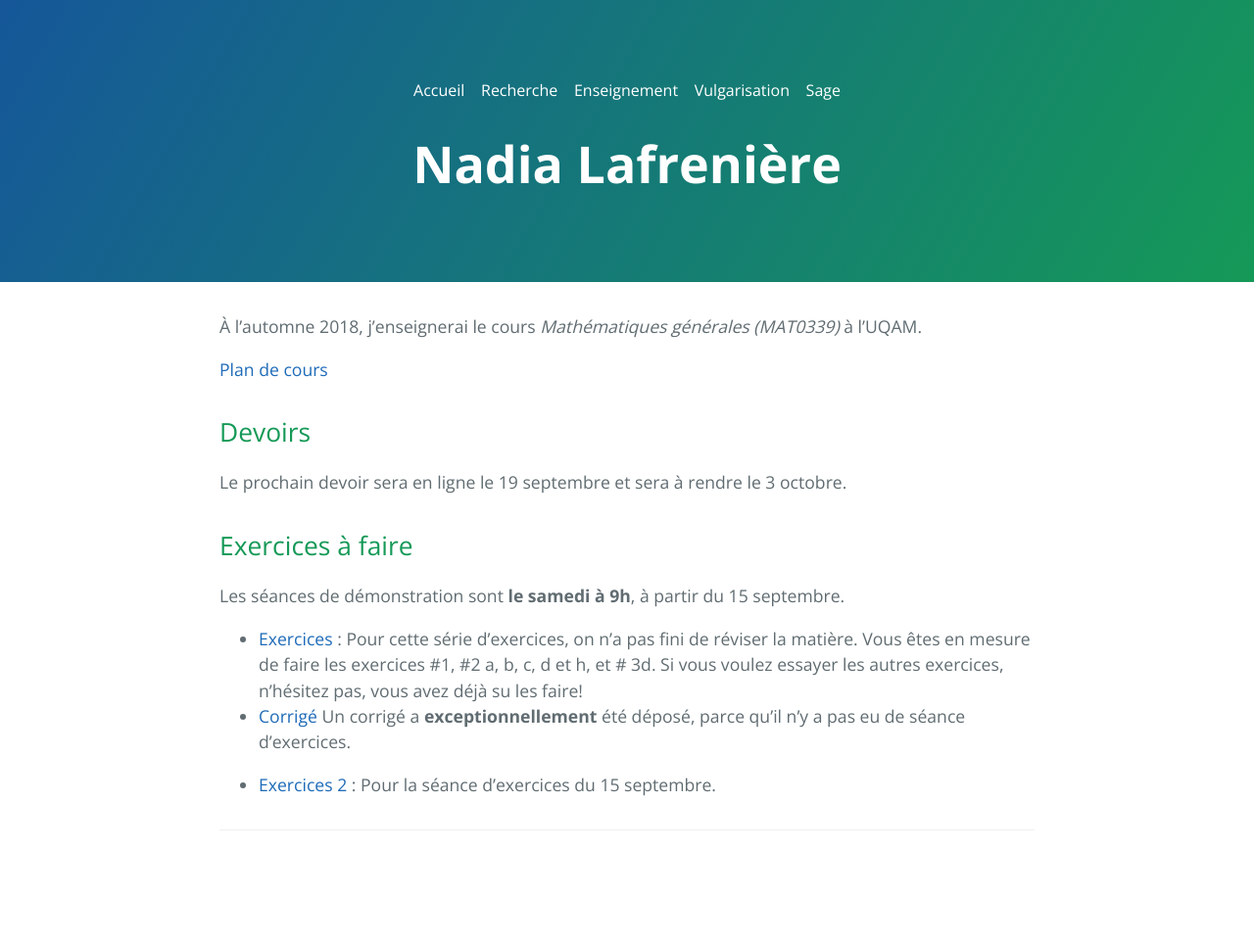
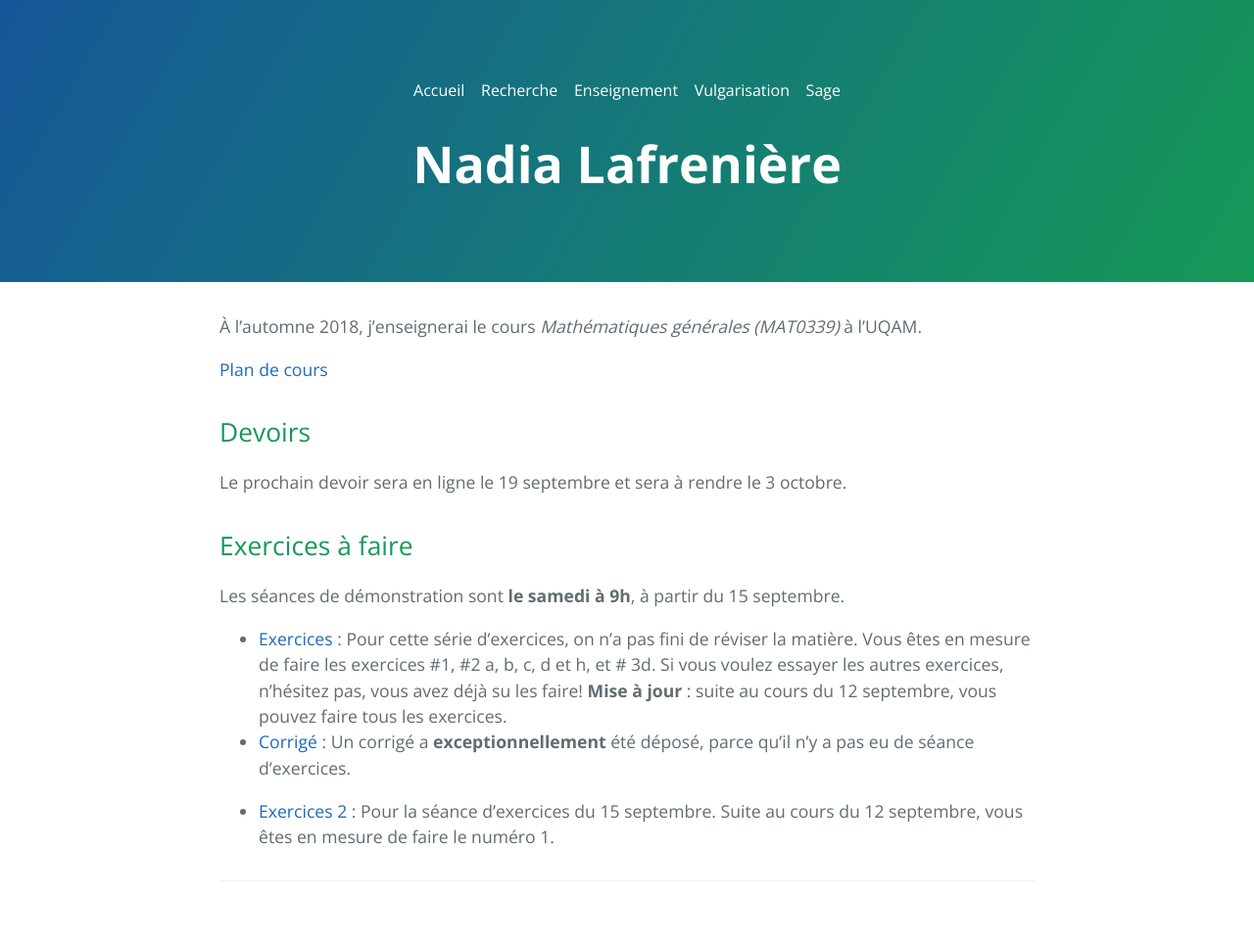
Before and after one commit to nadialafreniere/nadialafreniere.github.io, a Jekyll site: the page built from enseignement.md, in a window 1280 px wide. Shown: the whole page at 98% size. Built offline with Jekyll 4.4.1, drawn with Linux system fonts in a browser that asks for light colours; our own code applies the rules of GitHub Pages for plain Markdown files; before the commit the page ends 912 px from its top, so only the background shows below that.

Commit message:
Précision exercices 2

```diff
--- a/enseignement.md
+++ b/enseignement.md
@@ -9,7 +9,7 @@
 ## Exercices à faire
 Les séances de démonstration sont  **le samedi à 9h**, à partir du 15 septembre.
 
-* [Exercices](Exercices1.pdf) : Pour cette série d'exercices, on n'a pas fini de réviser la matière. Vous êtes en mesure de faire les exercices #1, #2 a, b, c, d et h, et # 3d. Si vous voulez essayer les autres exercices, n'hésitez pas, vous avez déjà su les faire!
-* [Corrigé](Exercices1-corrige.pdf) Un corrigé a **exceptionnellement** été déposé, parce qu'il n'y a pas eu de séance d'exercices.
+* [Exercices](Exercices1.pdf) : Pour cette série d'exercices, on n'a pas fini de réviser la matière. Vous êtes en mesure de faire les exercices #1, #2 a, b, c, d et h, et # 3d. Si vous voulez essayer les autres exercices, n'hésitez pas, vous avez déjà su les faire! **Mise à jour** : suite au cours du 12 septembre, vous pouvez faire tous les exercices.
+* [Corrigé](Exercices1-corrige.pdf) : Un corrigé a **exceptionnellement** été déposé, parce qu'il n'y a pas eu de séance d'exercices.
 
-* [Exercices 2](Exercices2.pdf) : Pour la séance d'exercices du 15 septembre.
+* [Exercices 2](Exercices2.pdf) : Pour la séance d'exercices du 15 septembre. Suite au cours du 12 septembre, vous êtes en mesure de faire le numéro 1.
```
